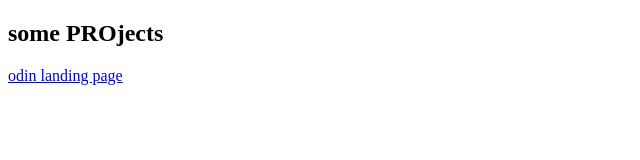
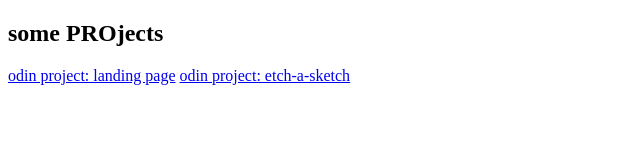
Before and after one commit to turpija/turpija.github.io, a plain HTML site: page index.html in a window 1280 px wide. Shown: the whole page, without its empty margins (0-640 px from the left). Drawn offline with Linux system fonts and the light colour scheme.

Commit message:
updated main index

```diff
--- a/index.html
+++ b/index.html
@@ -11,7 +11,8 @@
 <body>
     <main>
         <h2>some PROjects</h2>
-        <a href="/odin-landingP/index.html">odin landing page</a>
+        <a href="/odin-landingP/index.html">odin project: landing page</a>
+        <a href="/odin-etch-a-sketch/index.html" class="href">odin project: etch-a-sketch</a>
     </main>
 </body>
 
```
Also changed, not shown: odin-etch-a-sketch/index.html (+0 -1 lines).
